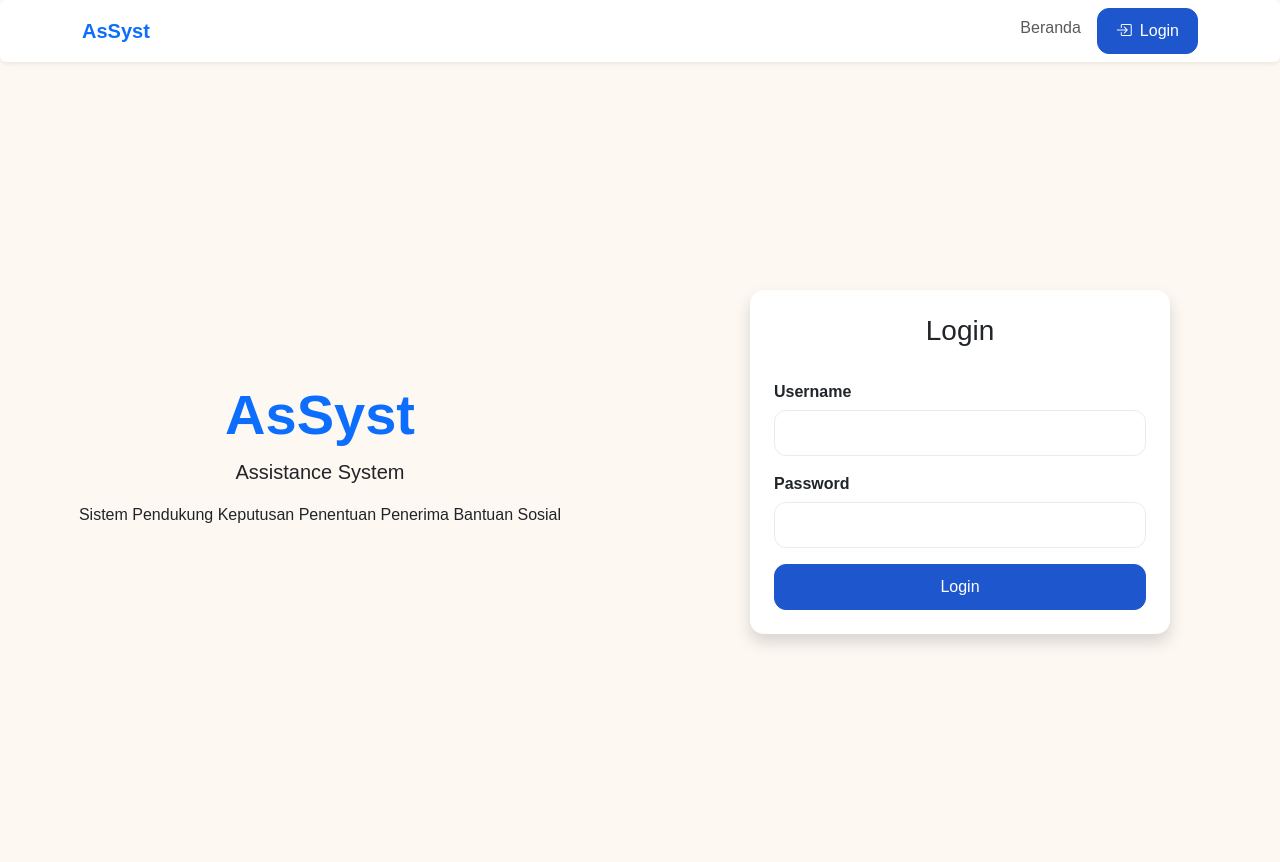
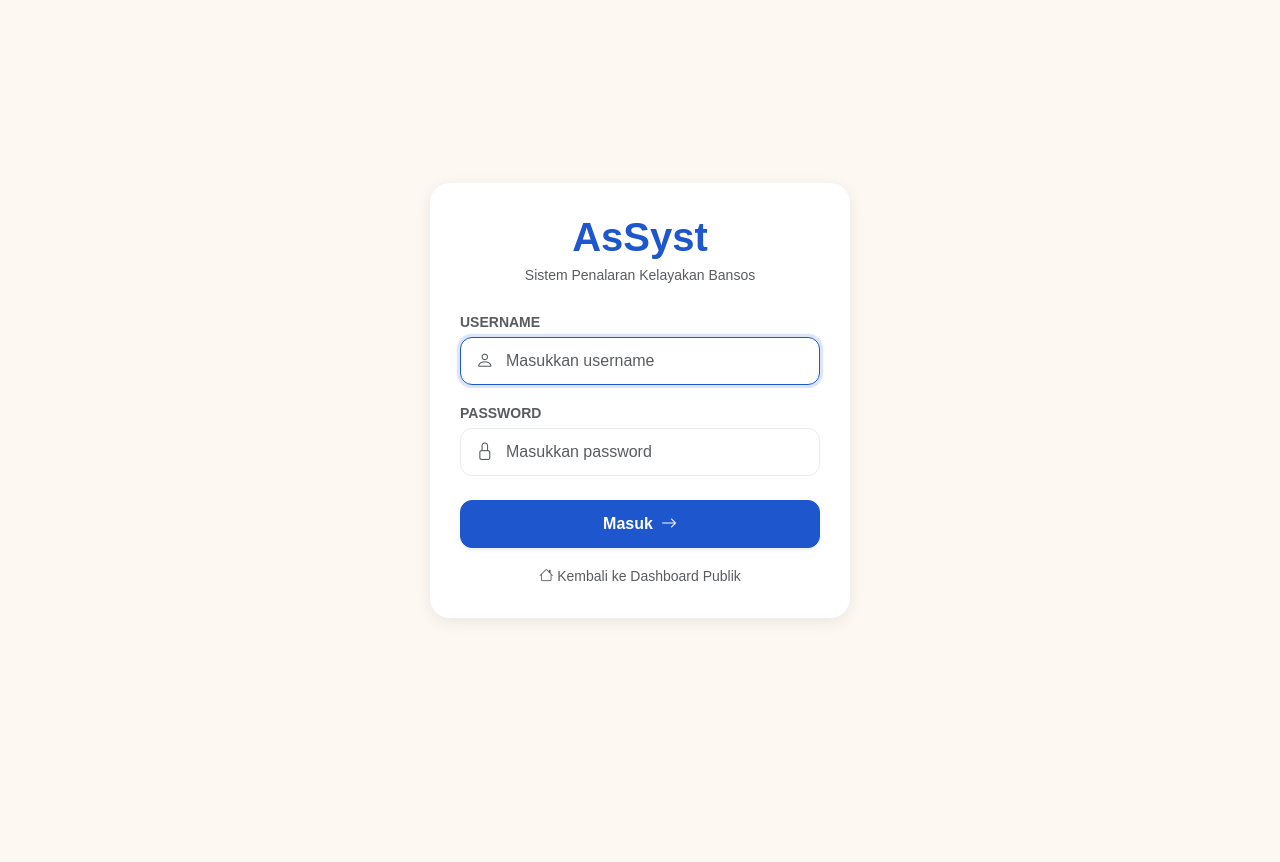
Before and after one commit to ShydrangeaShin/assyst, a PHP site: page /assyst/login in a window 1280 px wide. After the commit the page ends 619 px from the top, so only its background shows below. Run offline with PHP 8.4, Linux system fonts and the light colour scheme.

Commit message:
perubahan tampilan pada login.php.

```diff
--- a/routes/web.php
+++ b/routes/web.php
@@ -29,9 +29,9 @@ switch ($page) {
         }
 
         $page_title = 'Login';
-        $content = 'views/auth/login.php';
 
-        include 'views/layouts/guest.php';
+        include 'views/auth/login.php';
+
 
     break;
 
--- a/views/auth/login.php
+++ b/views/auth/login.php
@@ -1,62 +1,69 @@
-<div class="container-fluid min-vh-100">
+<?php require_once 'views/layouts/header.php'; ?>
 
-    <div class="row min-vh-100">
+<main>
+<div class="login-page">
+    <div class="login-card fade-up">
 
-        <div class="col-lg-6 d-none d-lg-flex
-                    align-items-center
-                    justify-content-center">
+        <div class="login-logo text-center mb-4">
+            <!-- <div class="d-inline-flex align-items-center justify-content-center bg-primary text-white rounded-circle mb-3" style="width: 72px; height: 72px; box-shadow: 0 10px 20px rgba(30,86,205,0.25);">
+                <i class="bi bi-shield-lock-fill fs-1"></i>
+            </div> -->
+            <h1 class="fw-bold mb-0" style="color: var(--primary);">AsSyst</h1>
+            <p class="text-muted small mt-1">Sistem Penalaran Kelayakan Bansos</p>
+        </div>
 
-            <div class="text-center">
+        <?php if (isset($_SESSION['error'])): ?>
+            <div class="alert alert-danger alert-dismissible fade show d-flex align-items-center px-3 py-2" role="alert" style="border-radius: 12px;">
+                <i class="bi bi-exclamation-triangle-fill me-2"></i>
+                <div class="small">
+                    <?= $_SESSION['error']; unset($_SESSION['error']); ?>
+                </div>
+                <button type="button" class="btn-close btn-close-sm" data-bs-dismiss="alert" aria-label="Close" style="padding: 0.8rem;"></button>
+            </div>
+        <?php endif; ?>
 
-                <h1 class="display-4 fw-bold text-primary">
-                    AsSyst
-                </h1>
+        <?php if (isset($_SESSION['success'])): ?>
+            <div class="alert alert-success alert-dismissible fade show d-flex align-items-center px-3 py-2" role="alert" style="border-radius: 12px;">
+                <i class="bi bi-check-circle-fill me-2"></i>
+                <div class="small">
+                    <?= $_SESSION['success']; unset($_SESSION['success']); ?>
+                </div>
+                <button type="button" class="btn-close btn-close-sm" data-bs-dismiss="alert" aria-label="Close" style="padding: 0.8rem;"></button>
+            </div>
+        <?php endif; ?>
 
-                <p class="lead">
-                    Assistance System
-                </p>
+        <form action="index.php?page=login" method="POST">
 
-                <p>
-                    Sistem Pendukung Keputusan
-                    Penentuan Penerima Bantuan Sosial
-                </p>
-
+            <div class="mb-3">
+                <label for="username" class="form-label text-muted small fw-bold mb-1">USERNAME</label>
+                <div class="position-relative">
+                    <i class="bi bi-person position-absolute text-muted" style="top: 50%; left: 16px; transform: translateY(-50%); font-size: 1.1rem;"></i>
+                    <input type="text" class="form-control" id="username" name="username" placeholder="Masukkan username" required autofocus style="padding-left: 45px; height: 48px;">
+                </div>
             </div>
 
-        </div>
-
-        <div class="col-lg-6 d-flex
-                    align-items-center
-                    justify-content-center">
-
-            <div class="card shadow border-0 p-4"
-                 style="width:420px;">
-
-                <div class="text-center mb-4">
-
-                    <h3>Login</h3>
-
+            <div class="mb-4">
+                <label for="password" class="form-label text-muted small fw-bold mb-1">PASSWORD</label>
+                <div class="position-relative">
+                    <i class="bi bi-lock position-absolute text-muted" style="top: 50%; left: 16px; transform: translateY(-50%); font-size: 1.1rem;"></i>
+                    <input type="password" class="form-control" id="password" name="password" placeholder="Masukkan password" required style="padding-left: 45px; height: 48px;">
                 </div>
-
-                <form method="POST">
-
-                    <div class="mb-3">
-                        <label class="form-label"> Username </label>
-                        <input type="text" name="username" class="form-control" required>
-                    </div>
-
-                    <div class="mb-3">
-                        <label class="form-label"> Password </label>
-                        <input type="password" name="password" class="form-control" required>
-                    </div>
-
-                    <button type="submit" class="btn btn-primary w-100">Login</button>
-                </form>
-
             </div>
 
-        </div>
+            <button type="submit" name="login" class="btn btn-primary w-100 mb-3 shadow-sm d-flex justify-content-center align-items-center gap-2" style="height: 48px; border-radius: 12px; font-weight: 600;">
+                Masuk <i class="bi bi-arrow-right"></i>
+            </button>
 
+            <div class="text-center mt-3">
+                <a href="?page=dashboard-publik" class="text-decoration-none text-muted small d-inline-flex align-items-center gap-1" style="transition: color 0.2s;" onmouseover="this.style.color='var(--primary)'" onmouseout="this.style.color='#6c757d'">
+                    <i class="bi bi-house"></i> Kembali ke Dashboard Publik
+                </a>
+            </div>
+
+        </form>
     </div>
+</div>
 
-</div>
+</main>
+
+<?php require_once 'views/layouts/footer.php'; ?>
```
